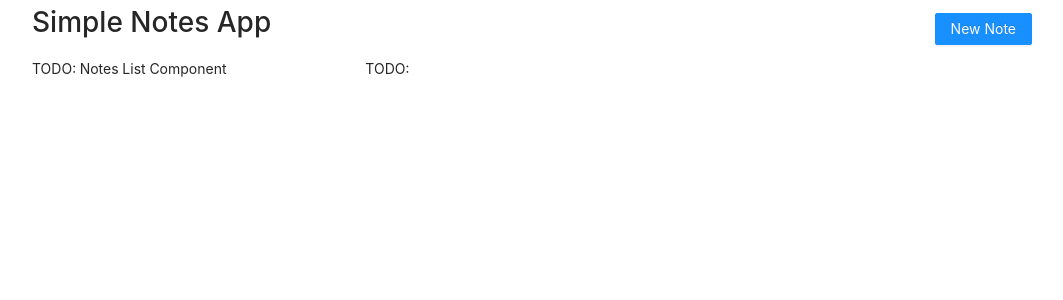
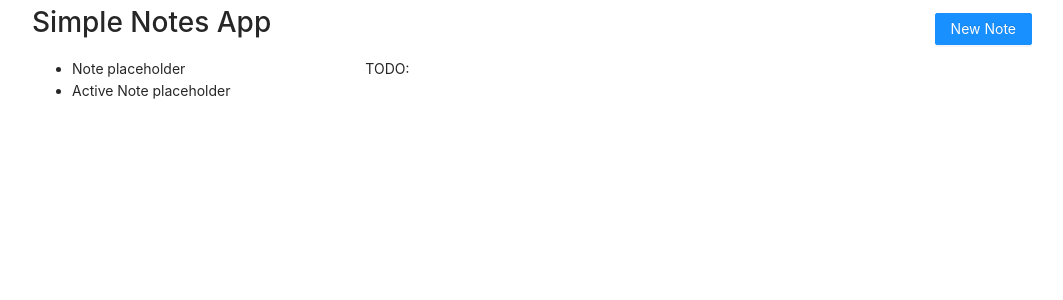
Before and after one commit to sitek94/simple-notes-app, a React (Create React App) app: page / in a window 1280 px wide. Shown: the top 300 px of the page, without its empty margins (108-1171 px from the left). Built offline with nearby package versions, Linux system fonts and the light colour scheme.

Commit message:
create NotesList component stub

```diff
--- a/src/components/app.tsx
+++ b/src/components/app.tsx
@@ -1,7 +1,27 @@
+import * as React from 'react'
 import styled from 'styled-components'
+
+import { NotesServices } from '../services/notes'
+import { Note } from '../types'
+
 import { Button, Row, Col } from 'antd'
+import { NotesList } from './notes-list'
 
-function App() {
+const unselectedNote: Note = {
+  id: '',
+  title: '',
+  text: ''
+}
+
+interface Props {
+  service: NotesServices
+}
+
+function App({ service }: Props) {
+
+  // Handle selection of a task from the list
+  function onSelect(note: Note) {}
+
   return (
     <Container>
       <Row justify="space-between" align="middle">
@@ -10,14 +30,14 @@ function App() {
       </Row>
       <Row>
         <Col span={8}>
-          <div>
-            TODO: Notes List Component
-          </div>
+          <NotesList
+            notes={[]}
+            onSelect={onSelect}
+            selectedNoteId={unselectedNote.id}
+          />
         </Col>
         <Col span={16}>
-          <form>
-            TODO:
-          </form>
+          <form>TODO:</form>
         </Col>
       </Row>
     </Container>
--- /dev/null
+++ b/src/components/notes-list.tsx
@@ -0,0 +1,24 @@
+import { Note, Notes } from '../types'
+
+interface Props {
+  notes: Notes
+  selectedNoteId: Note['id']
+  onSelect: (note: Note) => void
+}
+
+function NotesList({
+  notes = [],
+  selectedNoteId = '',
+  onSelect = (note: Note) => {},
+}: Props) {
+  return (
+    <div>
+      <ul>
+        <li>Note placeholder</li>
+        <li>Active Note placeholder</li>
+      </ul>
+    </div>
+  )
+}
+
+export { NotesList }
--- a/src/index.tsx
+++ b/src/index.tsx
@@ -1,11 +1,16 @@
 import * as React from 'react'
 import * as ReactDOM from 'react-dom'
+import 'antd/dist/antd.css'
+
 import { App } from './components/app'
-import 'antd/dist/antd.css'
+
+import { NotesServices } from './services/notes';
+const notes = require('./test/notes.json');
+const svc = new NotesServices(notes);
 
 ReactDOM.render(
   <React.StrictMode>
-    <App />
+    <App service={svc} />
   </React.StrictMode>,
   document.getElementById('root')
 )
--- /dev/null
+++ b/src/test/notes.json
@@ -0,0 +1,27 @@
+[
+  {
+    "id": "ad324356-384a-4fa4-a1d9-e373b0f760d0",
+    "title": "Important Note",
+    "text": ""
+  },
+  {
+    "id": "cbe348af-a5ae-47c2-8d2b-07441a773fb7",
+    "title": "Some note",
+    "text": ""
+  },
+  {
+    "id": "4822e046-eee3-4d3a-b9be-f860f48ea5df",
+    "title": "Test note",
+    "text": ""
+  },
+  {
+    "id": "3d3a4d97-0bad-4ea7-93e0-e936dcc02928",
+    "title": "Secret Note",
+    "text": ""
+  },
+  {
+    "id": "4bd7bd06-c5c5-428f-bde9-de07e59628e7",
+    "title": "Notes about react",
+    "text": ""
+  }
+]
```
